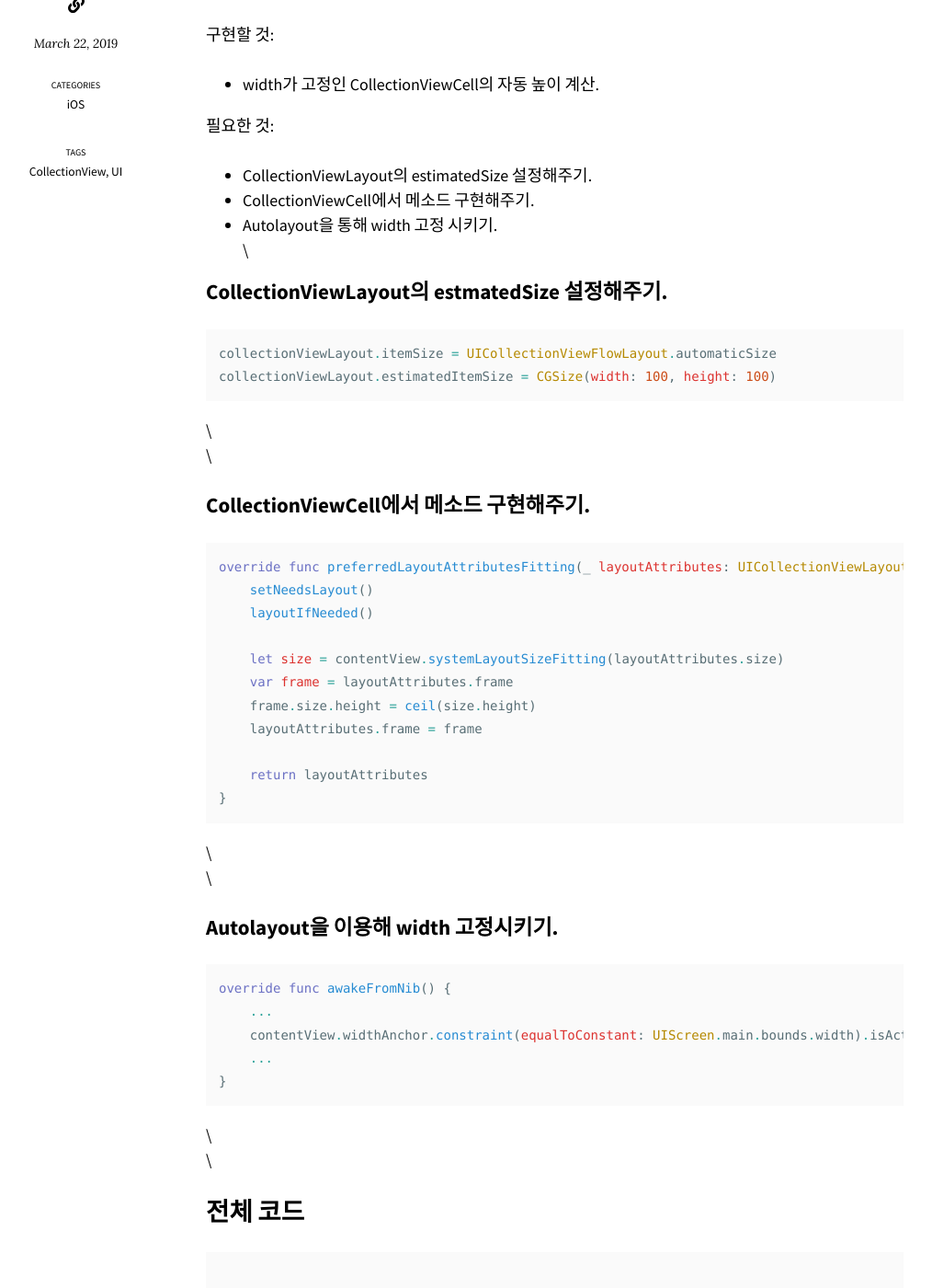
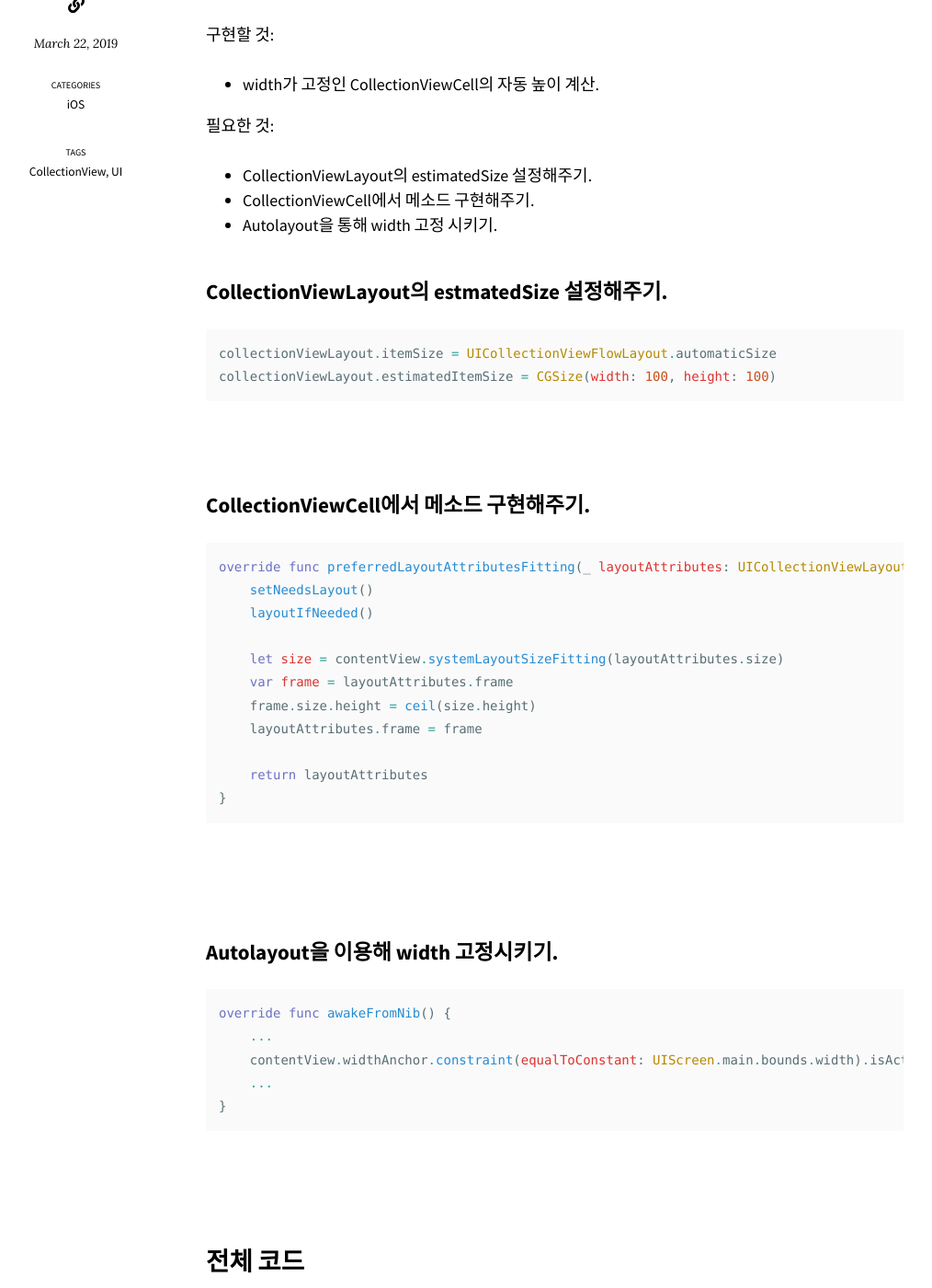
Before and after one commit to Claypark/claypark.github.io, a Jekyll site: the page built from _posts/2019-03-22-collectionView_estimatedSize.md, in a window 1280 px wide and 1400 px high, scrolled down 407 px. Shown: the whole window at 92% size, without its empty margins (151-1165 px from the left). Built offline with Jekyll 4.4.1, drawn with Linux system fonts in a browser that asks for light colours; nearby versions of some CDN libraries; comment, search, counter and statistics services are not loaded.

Commit message:
Update 2019-03-22-collectionView_estimatedSize.md

````diff
--- a/_posts/2019-03-22-collectionView_estimatedSize.md
+++ b/_posts/2019-03-22-collectionView_estimatedSize.md
@@ -18,8 +18,8 @@ tags:
 - CollectionViewLayout의 estimatedSize 설정해주기.
 - CollectionViewCell에서 메소드 구현해주기.
 - Autolayout을 통해 width 고정 시키기.
-\
-\
+<br/>
+<br/>
 
 ### CollectionViewLayout의 estmatedSize 설정해주기.
 
@@ -27,8 +27,8 @@ tags:
 collectionViewLayout.itemSize = UICollectionViewFlowLayout.automaticSize
 collectionViewLayout.estimatedItemSize = CGSize(width: 100, height: 100)
 ```
-\
-\
+<br/>
+<br/>
 
 ### CollectionViewCell에서 메소드 구현해주기.
 
@@ -45,8 +45,8 @@ override func preferredLayoutAttributesFitting(_ layoutAttributes: UICollectionV
     return layoutAttributes
 }
 ```
-\
-\
+<br/>
+<br/>
 
 ### Autolayout을 이용해 width 고정시키기.
 
@@ -57,8 +57,8 @@ override func awakeFromNib() {
     ...
 }
 ```
-\
-\
+<br/>
+<br/>
 
 ## 전체 코드
 
````
